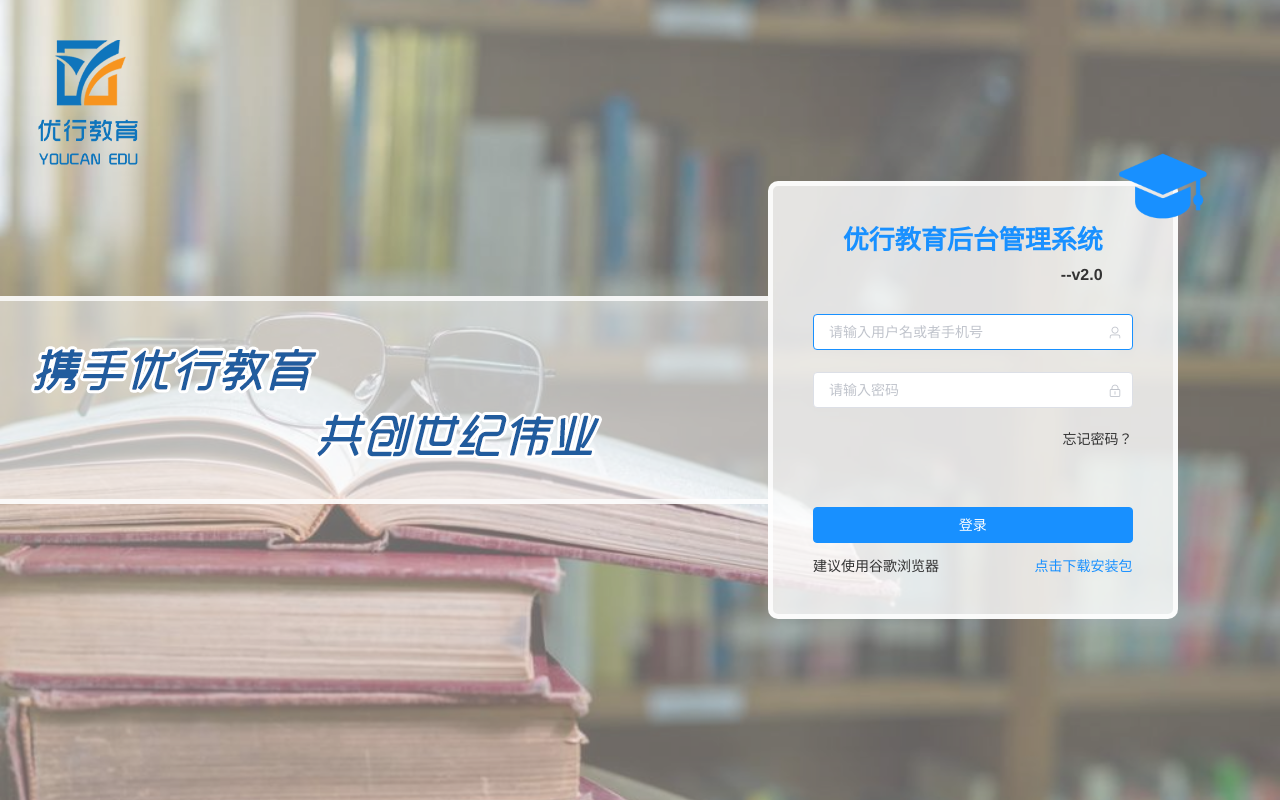
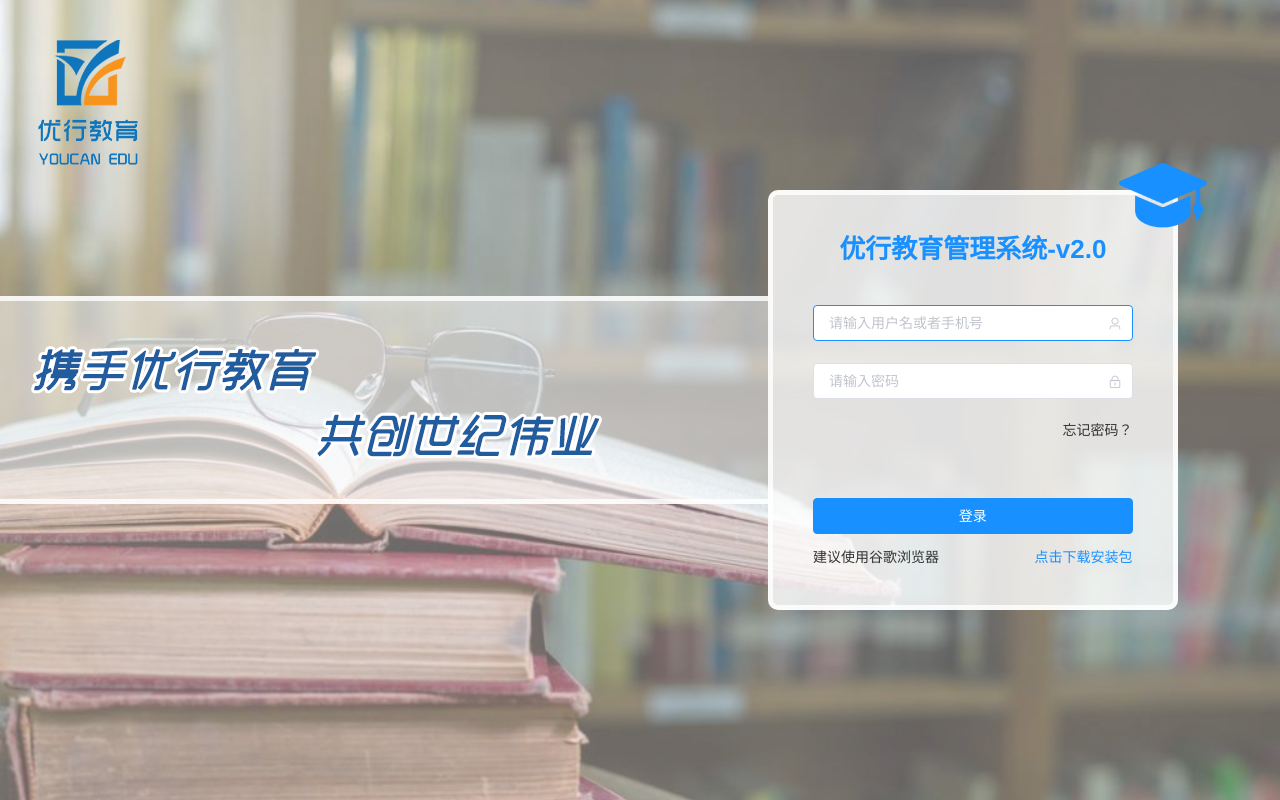
Before and after one commit to qqxliufeng/YXYX_NEW, a Vue app: page /login in a window 1280 px wide. Built offline with nearby package versions, Linux system fonts and the light colour scheme.

Commit message:
修改了bug

```diff
--- a/src/api/url-path.js
+++ b/src/api/url-path.js
@@ -9,9 +9,9 @@
 
 export const baseImageIp = 'http://118.190.3.78'
 
-// export const baseIp = 'http://192.168.0.123:8880'
+export const baseIp = 'http://192.168.0.123:8880'
 
-export const baseIp = 'http://118.190.3.78:8881'
+// export const baseIp = 'http://118.190.3.78:8881'
 
 /**
  * 基础模块名字
--- a/src/views/login/index.vue
+++ b/src/views/login/index.vue
@@ -24,13 +24,9 @@
           label-position="left"
         >
           <div class="title-container">
-            <div class="title">
-              优行教育后台管理系统
-              <div
-                class="text-right"
-                style="color: #333; font-size: 16px; margin-right: 30px; margin-top: 10px"
-              >--v2.0</div>
-            </div>
+            <h3 class="title">
+              优行教育管理系统-v2.0
+            </h3>
           </div>
           <el-form-item prop="phone">
             <el-input
@@ -361,7 +357,7 @@ $primary_color: #1890ff;
     .title {
       font-size: 26px;
       color: $primary_color;
-      margin: 0px auto 30px auto;
+      margin: 0px auto 40px auto;
       text-align: center;
       font-weight: bold;
     }
--- a/src/views/luckdraw/PrizeGoodsInfo.vue
+++ b/src/views/luckdraw/PrizeGoodsInfo.vue
@@ -70,7 +70,7 @@
           label="中奖概率"
         >
           <template slot-scope="scope">
-            {{ scope.row.winweight * 100 + '%' }}
+            {{ getWeight(scope.row) + '%' }}
           </template>
         </el-table-column>
         <el-table-column
@@ -288,6 +288,9 @@ export default {
     this.getData()
   },
   methods: {
+    getWeight(item) {
+      return item.winweight < 1 ? item.winweight * 100 : item.winweight
+    },
     addGoodsInfo() {
       if (this.tableData.length === 8) {
         this.$errorMsg('只能添加 8 个奖品')
--- a/src/views/material/material.vue
+++ b/src/views/material/material.vue
@@ -108,7 +108,7 @@
           align="center"
           prop="resourceFileUrl"
           label="资源地址"
-          width="200"
+          width="300"
           show-overflow-tooltip
         >
           <template slot-scope="scope">
--- a/src/views/system/FeedBackInfo.vue
+++ b/src/views/system/FeedBackInfo.vue
@@ -110,9 +110,6 @@ export default {
       })
     },
     replayFeedBack(item) {
-      if (!this.checkButtonPermission('feed_replay')) {
-        return
-      }
       this.$router.push({
         name: 'FeedBackReply',
         params: {
--- a/src/views/system/GrantMenuButton.vue
+++ b/src/views/system/GrantMenuButton.vue
@@ -30,7 +30,7 @@
       >
         <el-table-column
           type="expand"
-          label="点击展开"
+          label="展开/收缩"
           width="100"
         >
           <template slot-scope="scope">
@@ -64,20 +64,15 @@
         </el-table-column>
         <el-table-column
           align="center"
-          label="菜单ID"
-          prop="menuId"
+          prop="menuName"
+          label="菜单名称"
+          width
         />
         <el-table-column
           align="center"
           prop="menuSequence"
           label="序号"
           show-overflow-tooltip
-        />
-        <el-table-column
-          align="center"
-          prop="menuName"
-          label="菜单名称"
-          width
         />
         <el-table-column
           align="center"
--- a/src/views/system/group.vue
+++ b/src/views/system/group.vue
@@ -30,6 +30,7 @@
           align="center"
           type="selection"
           width="55"
+          :selectable="checkSelect"
         />
         <el-table-column
           align="center"
@@ -397,6 +398,9 @@ export default {
         })
       }
     },
+    checkSelect(row, index) {
+      return index !== 0
+    },
     handleUpdate(item) {
       if (!this.checkButtonPermission('edit')) {
         return
```
Also changed, not shown: src/views/system/learningcard.vue (+7 -3 lines), 1 other file (tests, documents, lock files or other folders).
